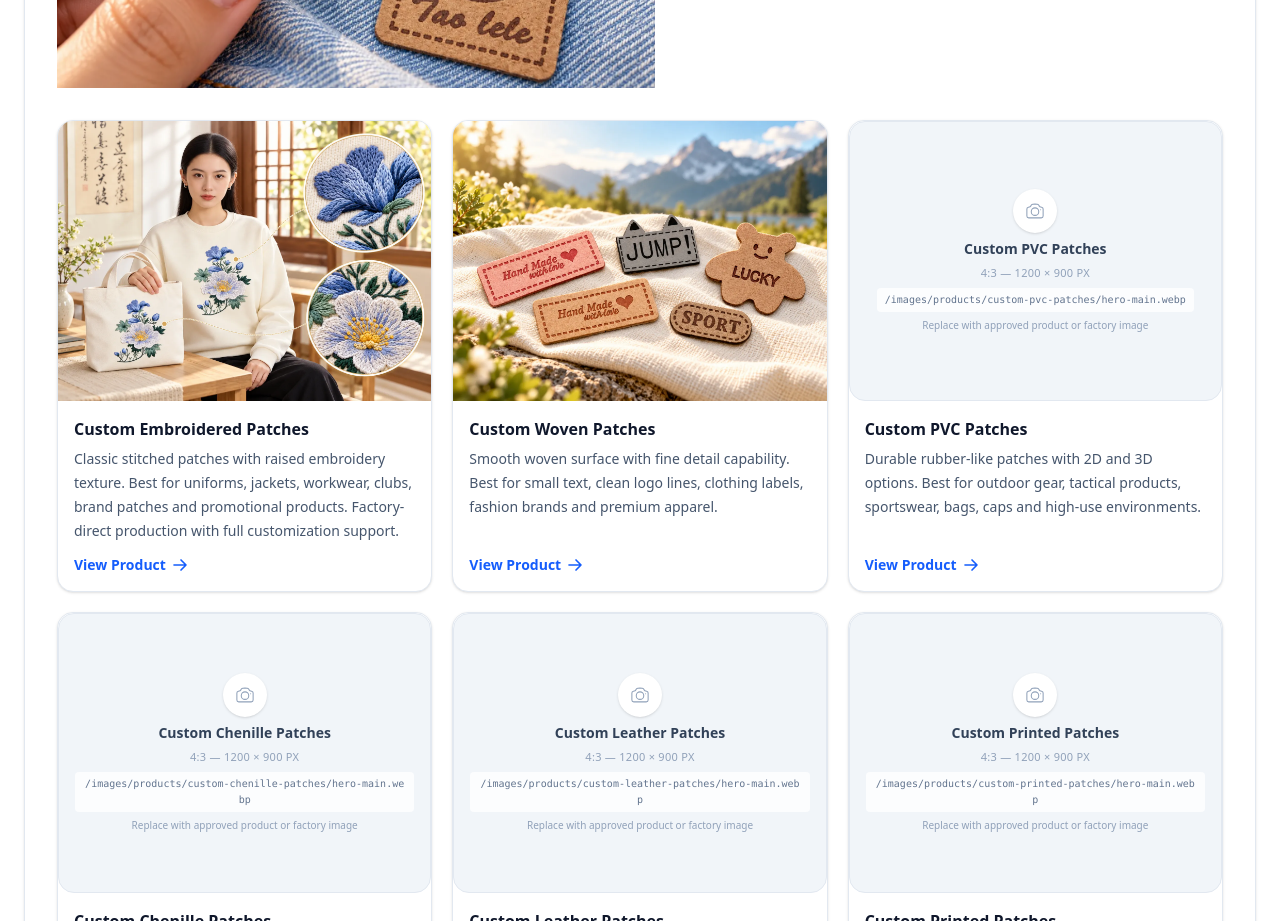
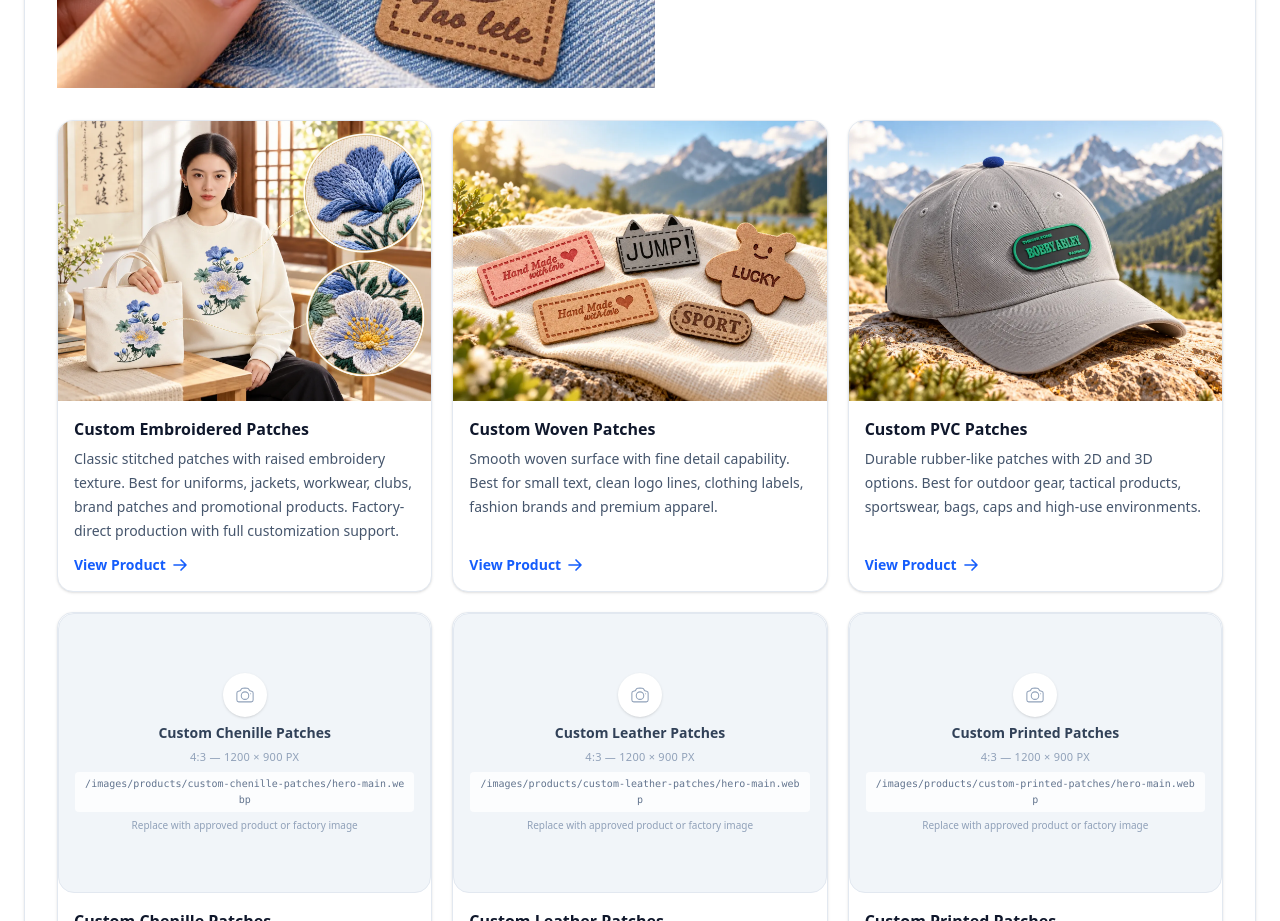
Before and after one commit to KevinGan333/kaka-patches-website, a Next.js app: page /products in a window 1280 px wide. Shown: the part 1220-2141 px from the top of the page. Built offline with nearby package versions, Linux system fonts and the light colour scheme.

Commit message:
Show approved cap application image on PVC products card

```diff
--- a/app/products/page.tsx
+++ b/app/products/page.tsx
@@ -207,10 +207,10 @@ export default async function ProductsPage() {
                         <ProductImageSlot
                           title={p.displayName || p.name}
                           slotPath={`/images/products/${p.slug}/hero-main.webp`}
-                          explicitSrc={p.slug === "custom-embroidered-patches" ? "/images/products/custom-embroidered-patch-work-uniform.webp" : p.slug === "custom-woven-patches" ? p.images[0]?.url : undefined}
+                          explicitSrc={p.slug === "custom-embroidered-patches" ? "/images/products/custom-embroidered-patch-work-uniform.webp" : p.slug === "custom-woven-patches" ? p.images[0]?.url : p.slug === "custom-pvc-patches" ? "/images/products/custom-pvc-patches/hero/hero-application.webp" : undefined}
                           ratio="4:3"
                           recommendedSize="1200 × 900 px"
-                          alt={p.slug === "custom-embroidered-patches" ? "Custom floral embroidered patches on a cream sweatshirt and canvas tote bag, with close-up stitching details" : (p.slug === "custom-woven-patches" && p.images[0]?.alt) || p.displayName || p.name}
+                          alt={p.slug === "custom-embroidered-patches" ? "Custom floral embroidered patches on a cream sweatshirt and canvas tote bag, with close-up stitching details" : p.slug === "custom-pvc-patches" ? "Green and black raised PVC logo patch attached to a gray baseball cap in an outdoor setting." : (p.slug === "custom-woven-patches" && p.images[0]?.alt) || p.displayName || p.name}
                         />
                         <div className="flex flex-1 flex-col p-4">
                           <h4 className="text-base font-bold text-slate-900">{p.displayName || p.name}</h4>
```
